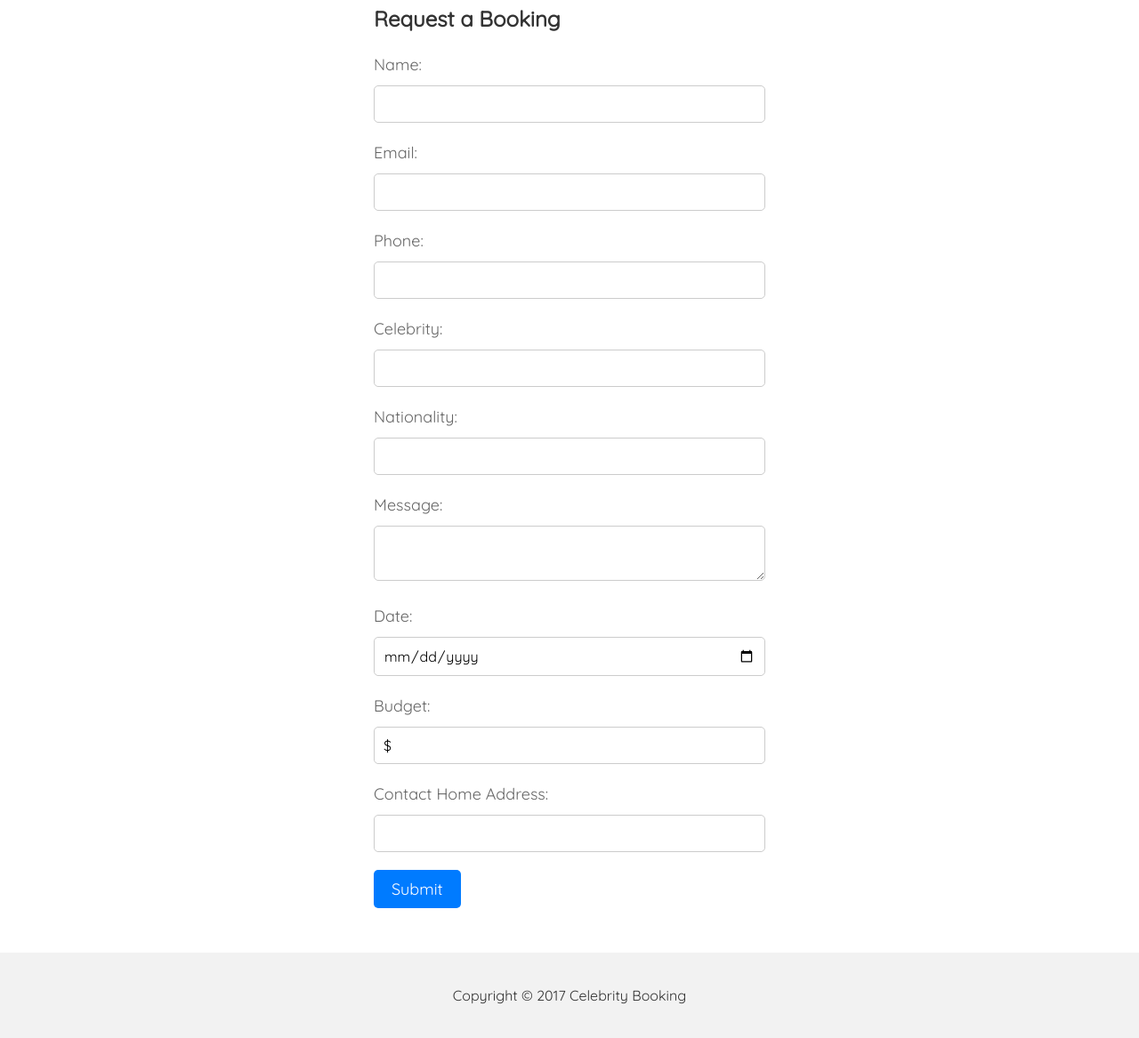
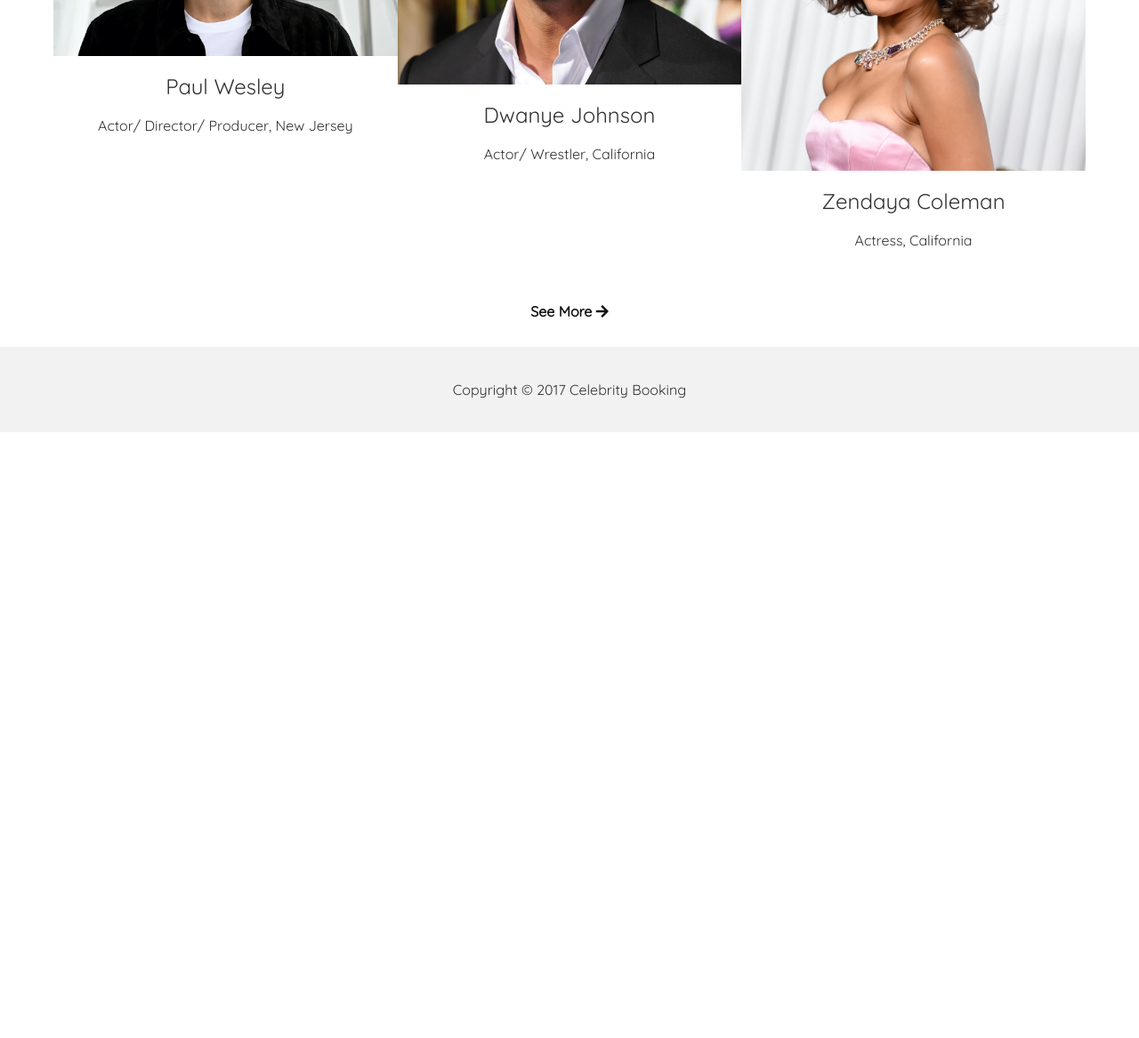
Before and after one commit to Gift-Jackson/Booking, a plain HTML site: page index.html in a window 1280 px wide. Shown: the part 827-1994 px from the top of the page at 89% size. After the commit the page ends 1313 px from the top, so only its background shows below. Drawn offline with Linux system fonts and the light colour scheme.

Commit message:
Add files via upload

```diff
--- a/index.html
+++ b/index.html
@@ -1,6 +1,5 @@
 <!DOCTYPE html>
 <html>
-
   <head>
     <title>Celebrity Booking Website</title>
     <meta charset="UTF-8">
@@ -8,11 +7,12 @@
     <link rel="stylesheet" href="https://cdnjs.cloudflare.com/ajax/libs/font-awesome/5.15.3/css/all.min.css" />
     <link rel="stylesheet" type="text/css" href="style.css">
   </head>
-
   <body>
-
     <header>
         <nav>
+          <div class="logo">
+            <a href="#">Celebrity Booking</a>
+          </div>
           <div class="nav-links">
             <ul>
               <li><a href="index.html">Home</a></li>
@@ -26,52 +26,37 @@
         </nav>
       </header>
 
+
       <section id="hero">
+        <h2>Book your favorite celebrity for your next event</h2>
+        <a href="form.html" class="button">Book Now</a>
       </section>
       <main>
-    <section id="booking-form">
-      <h2>Request a Booking</h2>
-      <form id="bookingform" action="https://formsubmit.io/send/ec45eae4-ac2d-4398-bc60-8a51617f7ea5" method="POST">
-        <input name="_redirect" type="hidden" id="name" value="https://mycelebrityonlinebookings.netlify.app/success.html">
-        <div class="form-group">
-          <label for="name">Name:</label>
-          <input type="text" id="name" name="name" required>
+      <section id="celebrities">
+        <h2>Our Celebrities</h2>
+        <ul>
+          <li>
+            <img src="celebrity1.webp" alt="Celebrity 1">
+            <h3>Paul Wesley</h3>
+            <p>Actor/ Director/ Producer, New Jersey</p>
+          </li>
+          <li>
+            <img src="celebrity2.webp" alt="Celebrity 2">
+            <h3>Dwanye Johnson</h3>
+            <p>Actor/ Wrestler, California </p>
+          </li>
+          <li>
+            <img src="celebrity3.webp">
+            <h3>Zendaya Coleman</h3>
+            <p>Actress, California</p>
+          </li>
+        </ul>
+      </section>
+      <div class="bbt">
+        <a href="more.html">
+            <button class="more">See More <i class="fa fa-arrow-right"></i></button>
+        </a>
       </div>
-        <div class="form-group">
-          <label for="email">Email:</label>
-          <input type="email" id="email" name="email" required>
-        </div>
-        <div class="form-group">
-          <label for="phone">Phone:</label>
-          <input type="tel" id="phone" name="phone" required>
-        </div>
-        <div class="form-group">
-          <label for="celebrity">Celebrity:</label>
-          <input type="text" id="celebrity" name="celebrity" required>
-        </div>
-        <div class="form-group">
-          <label for="nationality">Nationality:</label>
-          <input type="text" id="nationality" name="Nationality" required>
-        </div>
-        <div class="form-group">
-          <label for="message">Message:</label>
-          <textarea id="message" name="message" required></textarea>
-        </div>
-        <div class="form-group">
-          <label for="date">Date:</label>
-          <input type="date" id="date" name="date" required>
-        </div>
-        <div class="form-group">
-          <label for="budget">Budget:</label>
-          <input type="text" id="budget" name="budget" value="$" required>
-        </div>
-        <div class="form-group">
-          <label for="home-address">Contact Home Address:</label>
-          <input type="text" id="home-address" name="Home-address" required>
-        </div>
-        <button type="submit" id="btn">Submit</button>
-      </form>
-    </section>
     </main>
     <footer>
       <p>Copyright © 2017 Celebrity Booking</p>
@@ -79,5 +64,4 @@
 
     <script src="app.js"></script>
   </body>
-
 </html>
--- a/style.css
+++ b/style.css
@@ -18,8 +18,6 @@
     color: #fff;
     padding:0 20px;
     width: 100%;
-    position: fixed;
-    top: 0;
   }
   .logo a{
     text-decoration: none;
@@ -64,22 +62,32 @@
     padding: 20px;
   }
 
+  h1, h2, h3 {
+    margin: 0;
+    font-weight: normal;
+  }
+
+  h1 {
+    font-size: 36px;
+    margin-bottom: 10px;
+  }
+
+  h2 {
+    font-size: 28px;
+    margin-bottom: 20px;
+  }
+
   #hero {
-    background-image: url('cele3.png');
-    background-size: 100%;
-    background-repeat: no-repeat;
-    background-position: center;
-    background-color: #121212;
+    background-image:linear-gradient(rgba(0,0,0,.6), rgba(0,0,0,.7)), url('hero.jpg');
+    background-size: cover;
     /* background-attachment: fixed; */
-    height: 600px;
+    height: 400px;
     display: flex;
     flex-direction: column;
     justify-content: center;
     align-items: center;
     text-align: center;
     color: #fff;
-    width: 100%;
-    margin-top: 100px;
   }
 
   #hero h2 {
@@ -230,66 +238,6 @@
     width: 80%;
     margin: auto;
   }
-  #booking-form {
-    max-width: 500px;
-    margin: 0 auto;
-    padding: 30px;
-    background-color: #fff;
-    border-radius: 5px;
-  }
-
-  #booking-form h2 {
-    font-size: 24px;
-    margin-bottom: 20px;
-  }
-
-  .form-group {
-    margin-bottom: 20px;
-  }
-
-  label {
-    display: block;
-    font-size: 18px;
-    margin-bottom: 5px;
-    color: #666;
-  }
-
-  input,
-  textarea {
-    width: 100%;
-    padding: 10px;
-    border-radius: 5px;
-    border: 1px solid #ccc;
-    font-size: 16px;
-    margin-top: 5px;
-    outline: 0;
-  }
-
-  button {
-    background-color: #007bff;
-    color: #fff;
-    padding: 10px 20px;
-    border: none;
-    border-radius: 5px;
-    font-size: 18px;
-    cursor: pointer;
-    transition: all 0.3s ease;
-  }
-
-  button:hover {
-    background-color: #0069d9;
-  }
-
-  .contact-container, #booking-form, .about-container, .success-container{
-    margin-top: 60px;
-  }
-
-  @media screen and (max-width: 768px){
-    #booking-form{
-        margin-top: 60px;
-    }
-  }
-
 
 
   /* Responsive styles */
@@ -343,7 +291,7 @@
         background-color: #111;
     }
     #hero, .contact-container, #booking-form, .about-container, .success-container{
-        margin-top: 50px;
+        margin-top: 60px;
     }
   }
 
```
Also changed, not shown: cele.jpg (added), cele2.jpg (added), word-image-1.png (added). Lines whose indentation alone changed are shown as unchanged.
